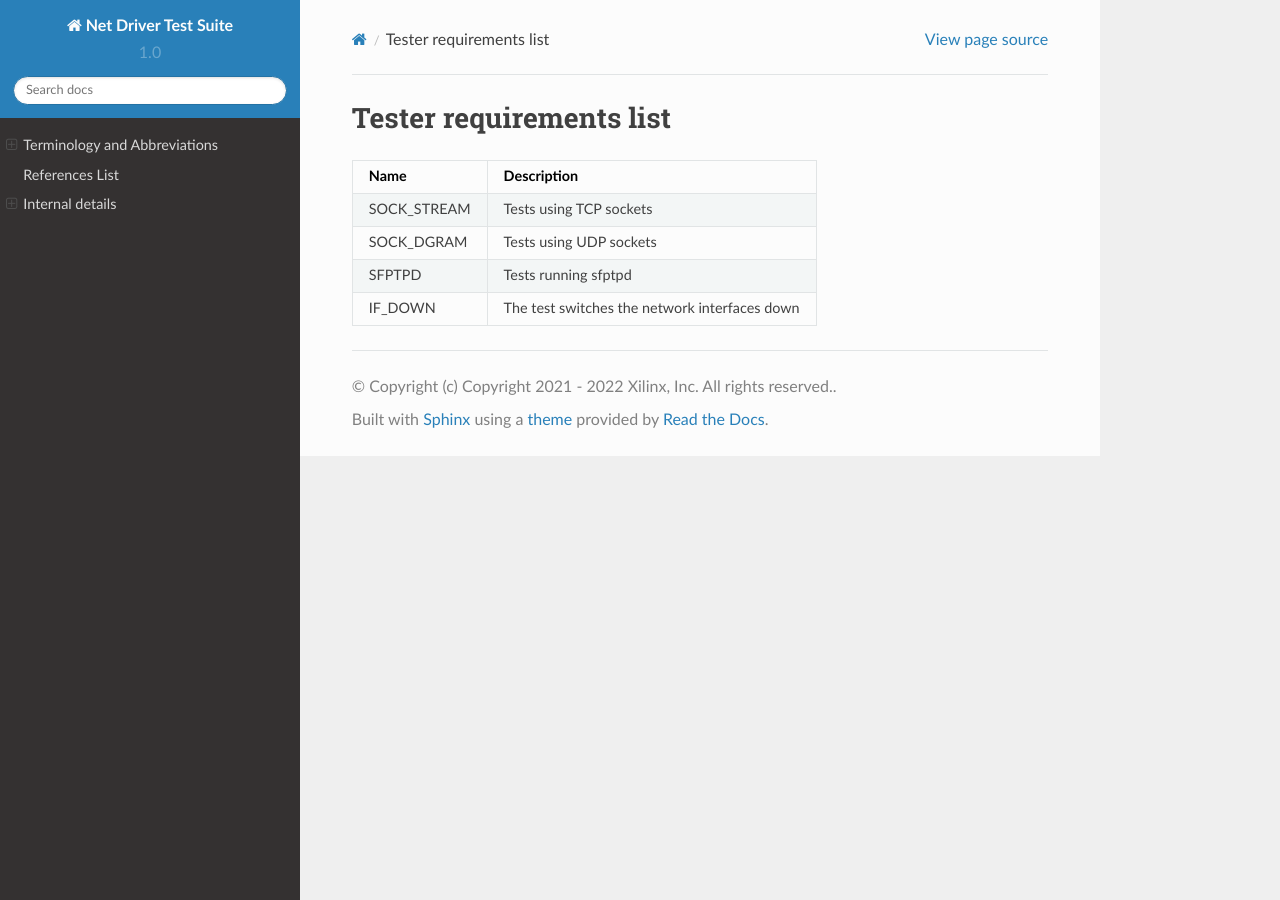
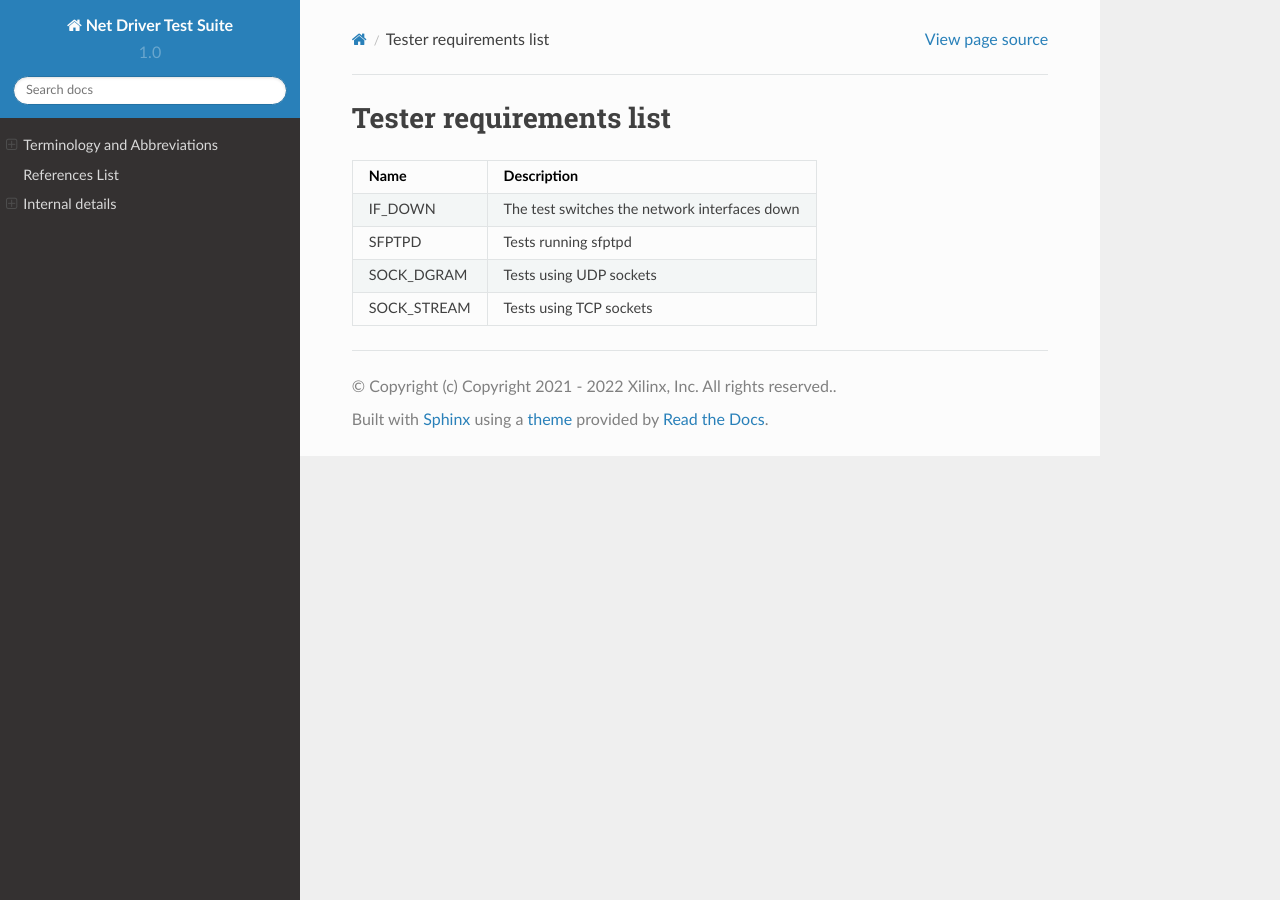
Before and after one commit to oktetlabs/net-drv-ts, a Sphinx documentation site: the page built from net-drv-ts/doc/dox_resources/reqs.rst, in a window 1280 px wide. Built offline with Sphinx 7.4.7 and the Read the Docs theme 2.0.0, drawn with Linux system fonts in a browser that asks for light colours; pages that are not in the unit, such as notebooks, are missing from menus.

Commit message:
doc: sort requirements by ID
Make requirements order consistent.

Signed-off-by: Andrew Rybchenko <andrew.rybchenko@oktetlabs.ru>
Reviewed-by: Daniil Byshenko <daniilbyshenko@oktetlabs.ru>

```diff
--- a/net-drv-ts/doc/dox_resources/reqs.rst
+++ b/net-drv-ts/doc/dox_resources/reqs.rst
@@ -15,14 +15,14 @@ Tester requirements list
     - Name
     - Description
   *
-    - SOCK_STREAM
-    - Tests using TCP sockets
+    - IF_DOWN
+    - The test switches the network interfaces down
+  *
+    - SFPTPD
+    - Tests running sfptpd
   *
     - SOCK_DGRAM
     - Tests using UDP sockets
   *
-    - SFPTPD
-    - Tests running sfptpd
-  *
-    - IF_DOWN
-    - The test switches the network interfaces down
+    - SOCK_STREAM
+    - Tests using TCP sockets
```
